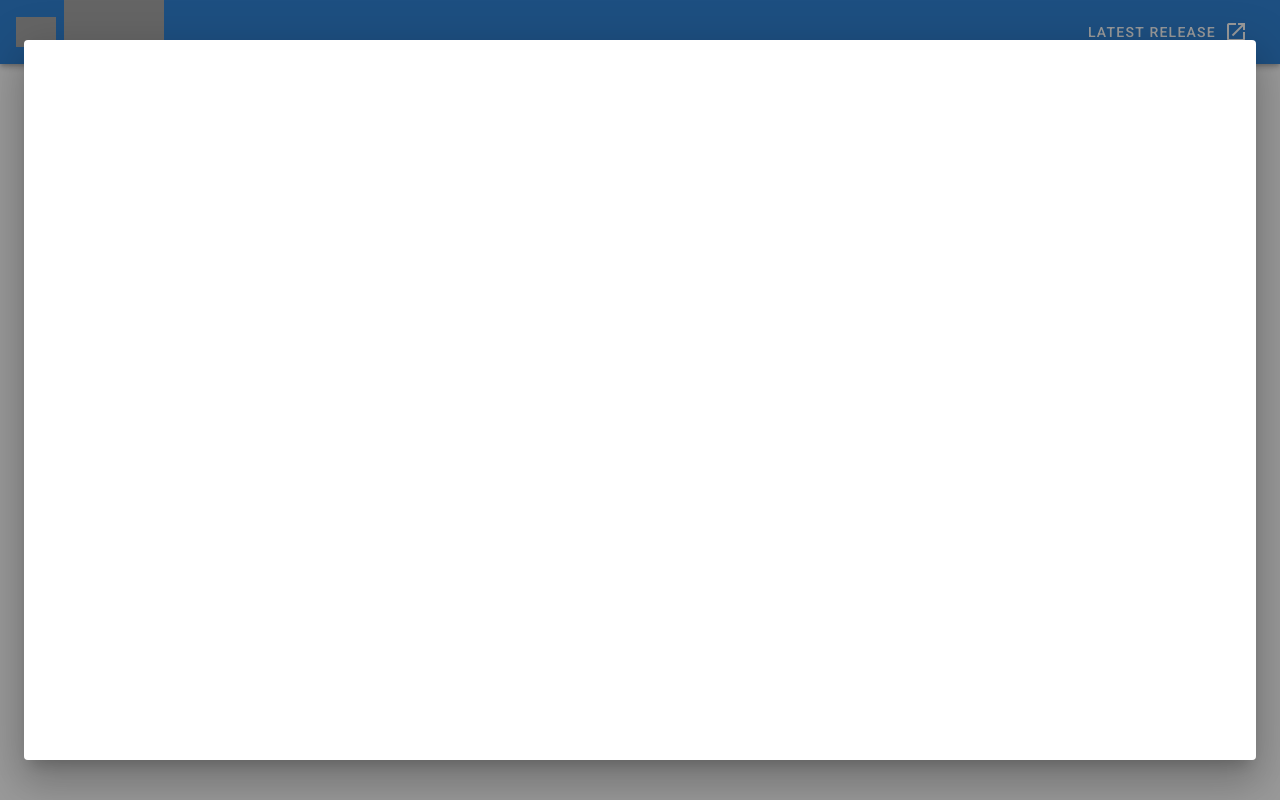
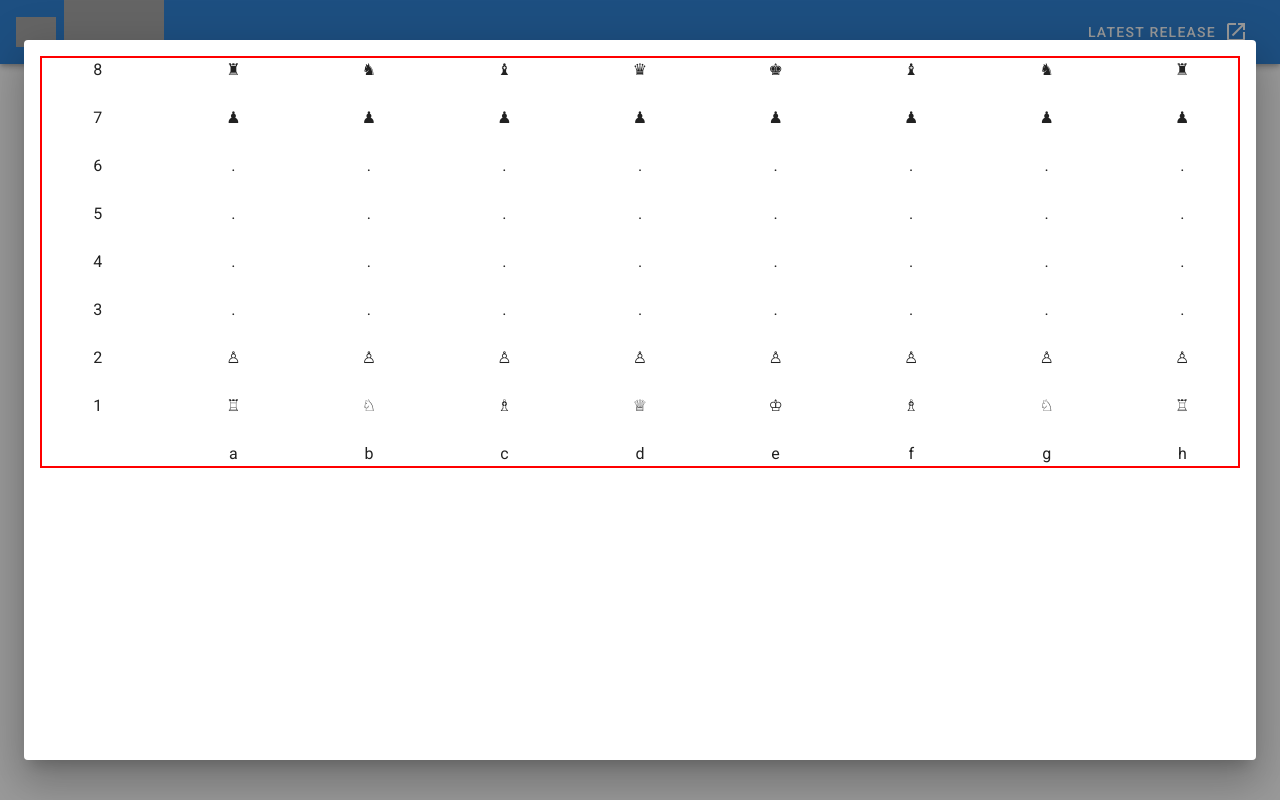
Before and after one commit to napoleon-commits/vuetify-v-dialog-chess-lesson, a Vue app: page / in a window 1280 px wide. Both pictures are taken after a click on the button "THE MAGIC POSITION". Built offline with nearby package versions, Linux system fonts and the light colour scheme; grey boxes are pictures that could not be loaded.

Commit message:
added chessboard: TODO, fontsize and background color

```diff
--- a/src/components/HelloWorld.vue
+++ b/src/components/HelloWorld.vue
@@ -20,15 +20,87 @@
         background-color: ${$vuetify.theme.dark?'rgba(0,0,0,0.87)':'white'}
         `"
       >
-
+        <div style="border: 2px solid red;">
+          <v-row v-for="(rank, i) in 9" :key="rank">
+            <v-col v-for="(file, j) in 9" :key="file">
+              <div v-if="coordinates[orientation][String(i)+String(j)]" class="text-center">
+                <span>
+                  {{coordinates[orientation][String(i)+String(j)]}}
+                </span>
+              </div>
+              <div v-else class="text-center">
+                <div v-if="StartingPositionString[i*8+(j-1)]==='r'">&#9820;</div>
+                <div v-else-if="StartingPositionString[i*8+(j-1)]==='n'">&#9822;</div>
+                <div v-else-if="StartingPositionString[i*8+(j-1)]==='b'">&#9821;</div>
+                <div v-else-if="StartingPositionString[i*8+(j-1)]==='q'">&#9819;</div>
+                <div v-else-if="StartingPositionString[i*8+(j-1)]==='k'">&#9818;</div>
+                <div v-else-if="StartingPositionString[i*8+(j-1)]==='p'">&#9823;</div>
+                <div v-else-if="StartingPositionString[i*8+(j-1)]==='R'">&#9814;</div>
+                <div v-else-if="StartingPositionString[i*8+(j-1)]==='N'">&#9816;</div>
+                <div v-else-if="StartingPositionString[i*8+(j-1)]==='B'">&#9815;</div>
+                <div v-else-if="StartingPositionString[i*8+(j-1)]==='Q'">&#9813;</div>
+                <div v-else-if="StartingPositionString[i*8+(j-1)]==='K'">&#9812;</div>
+                <div v-else-if="StartingPositionString[i*8+(j-1)]==='P'">&#9817;</div>
+                <div v-else>.</div>
+              </div>
+            </v-col>
+          </v-row>
+        </div>
       </div>
     </v-dialog>
   </v-container>
 </template>
 
 <script>
+  import StartingPositionString from '@/static/StartingPositionString';
   export default {
     name: 'HelloWorld',
+    data() {
+        return {
+            coordinates: {
+                white: {
+                    '00': '8',
+                    '10': '7',
+                    '20': '6',
+                    '30': '5',
+                    '40': '4',
+                    '50': '3',
+                    '60': '2',
+                    '70': '1',
+                    '80': ' ',
+                    '81': 'a',
+                    '82': 'b',
+                    '83': 'c',
+                    '84': 'd',
+                    '85': 'e',
+                    '86': 'f',
+                    '87': 'g',
+                    '88': 'h',
+                },
+                black: {
+                    '00': '1',
+                    '10': '2',
+                    '20': '3',
+                    '30': '4',
+                    '40': '5',
+                    '50': '6',
+                    '60': '7',
+                    '70': '8',
+                    '80': ' ',
+                    '81': 'h',
+                    '82': 'g',
+                    '83': 'f',
+                    '84': 'e',
+                    '85': 'd',
+                    '86': 'c',
+                    '87': 'b',
+                    '88': 'a',
+                },
+            },
+            orientation: 'white',
+            StartingPositionString,
+        };
+    },
   }
 </script>
 
--- /dev/null
+++ b/src/static/StartingPositionString.js
@@ -0,0 +1 @@
+export default 'rnbqkbnrpppppppp' + '.'.repeat(32) + 'PPPPPPPPRNBQKBNR';
```
